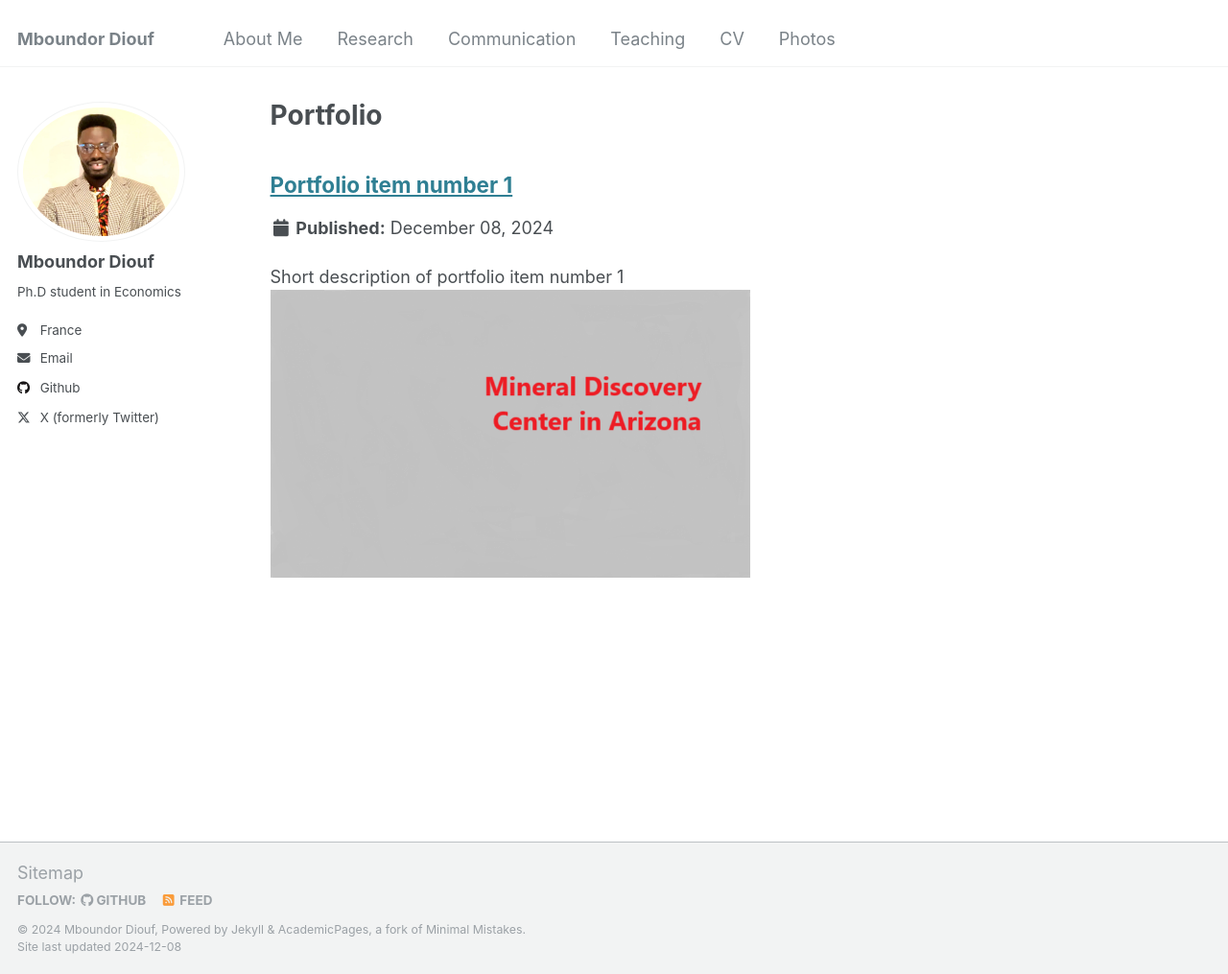
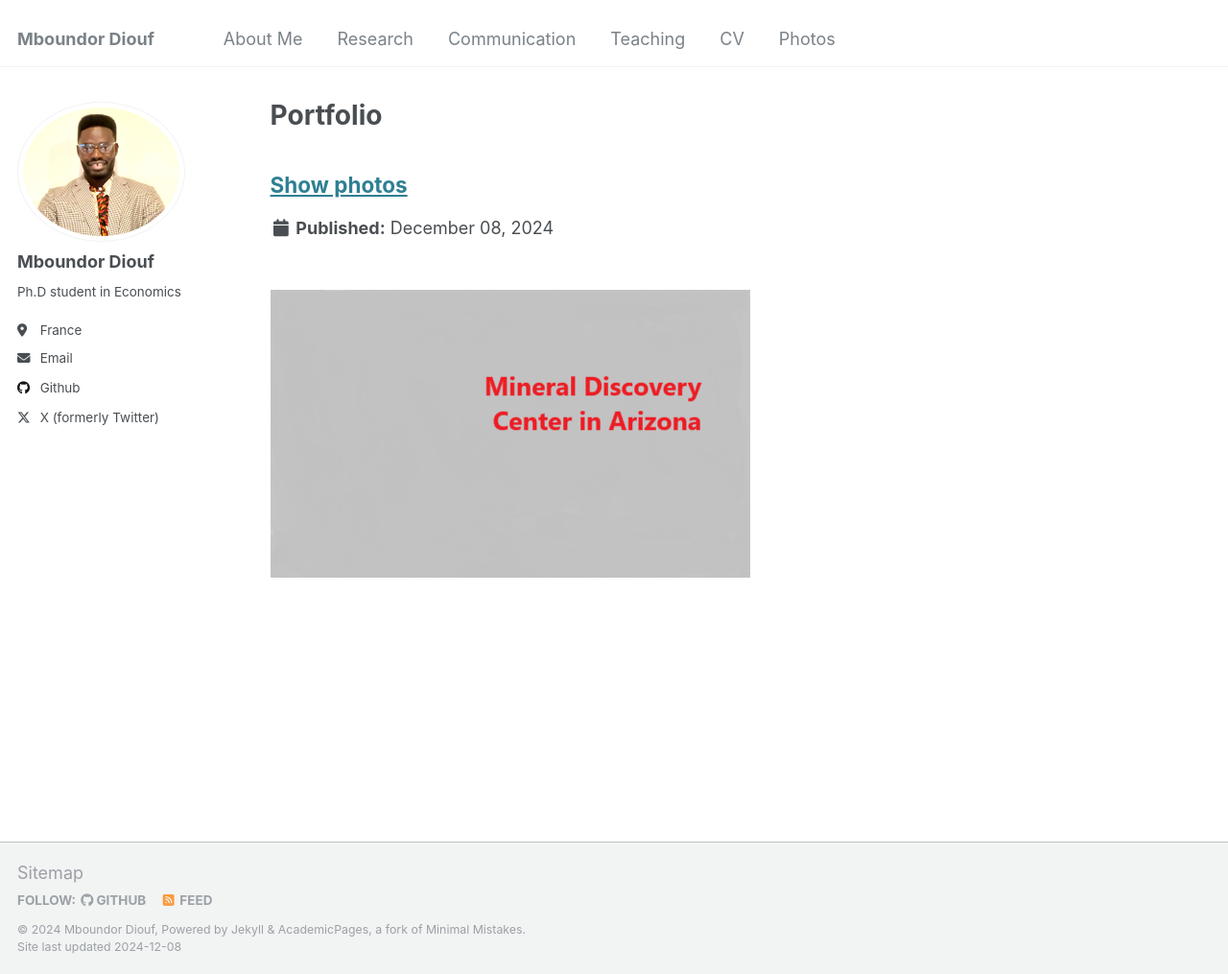
Before and after one commit to mboundordiouf/mboundordiouf.github.io, a Jekyll site: the page built from _pages/portfolio.html, in a window 1280 px wide and 1015 px high. Shown: the whole window at 96% size. Built offline with Jekyll 4.4.1, drawn with Linux system fonts in a browser that asks for light colours.

Commit message:
Update portfolio-1.md

```diff
--- a/_portfolio/portfolio-1.md
+++ b/_portfolio/portfolio-1.md
@@ -1,34 +1,34 @@
 ---
-title: "Portfolio item number 1"
-excerpt: "Short description of portfolio item number 1<br/><img src='/images/500x300.png'>"
-collection: portfolio
+title: "Show photos"
+excerpt: "<br/><img src='/images/500x300.png'>"
+collection: Photo
 ---
 
 ---
 title: "Portfolio item number 1"
 excerpt: "Mineral discovery center in Arizona <br/><img src='/images/IMG_0244.jpg'>"
-collection: portfolio
+collection: Photo
 ---
 ---
 title: "Portfolio item number 1"
 excerpt: "Type of minerals<br/><img src='/images/IMG_02300.jpg'>"
-collection: portfolio
+collection: Photo
 ---
 
 ---
 title: "Portfolio item number 1"
 excerpt: "Inside mining industry: treatment of mineral<br/><img src='/images/IMG_0429.jpg'>"
-collection: portfolio
+collection: Photo
 ---
 
 ---
 title: "Portfolio item number 1"
 excerpt: "Open-pit map <br/><img src='/images/IMG_0250.jpg'>"
-collection: portfolio
+collection: Photo
 ---
 
 ---
 title: "Portfolio item number 1"
 excerpt: "Open-pit map<br/><img src='/images/IMG_0274.jpg'>"
-collection: portfolio
+collection: Photo
 ---
```
